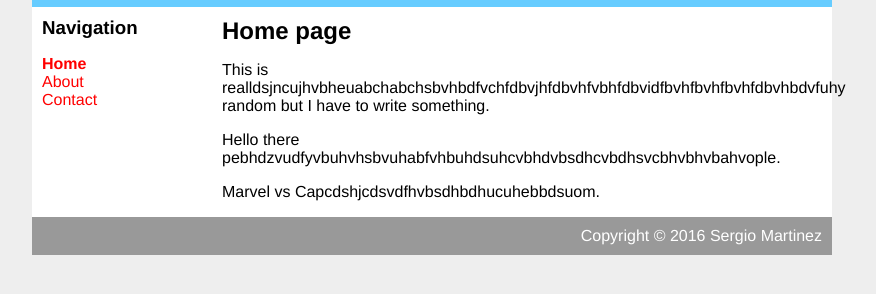
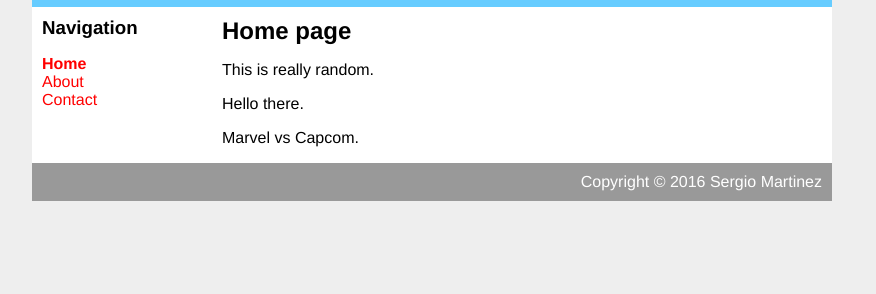
Before and after one commit to sergiomartinez-lpsr/class-samples, a plain HTML site: page 5-8CSS/index.html in a window 1280 px wide. Shown: the part 58-352 px from the top of the page, without its empty margins (208-1084 px from the left). Drawn offline with Linux system fonts and the light colour scheme.

Commit message:
Couple new files, I think

```diff
--- a/5-8CSS/index.html
+++ b/5-8CSS/index.html
@@ -19,9 +19,9 @@
 				</div>
 				<div id="main">
 					<h2>Home page</h2>
-				<p>This is realldsjncujhvbheuabchabchsbvhbdfvchfdbvjhfdbvhfvbhfdbvidfbvhfbvhfbvhfdbvhbdvfuhy random but I have to write something.</p>
-				<p>Hello there pebhdzvudfyvbuhvhsbvuhabfvhbuhdsuhcvbhdvbsdhcvbdhsvcbhvbhvbahvople.</p>
-				<p>Marvel vs Capcdshjcdsvdfhvbsdhbdhucuhebbdsuom.</p>
+				<p>This is really random.</p>
+				<p>Hello there.</p>
+				<p>Marvel vs Capcom.</p>
 				</div>
 			</div>
 			<div id="footer">
```
